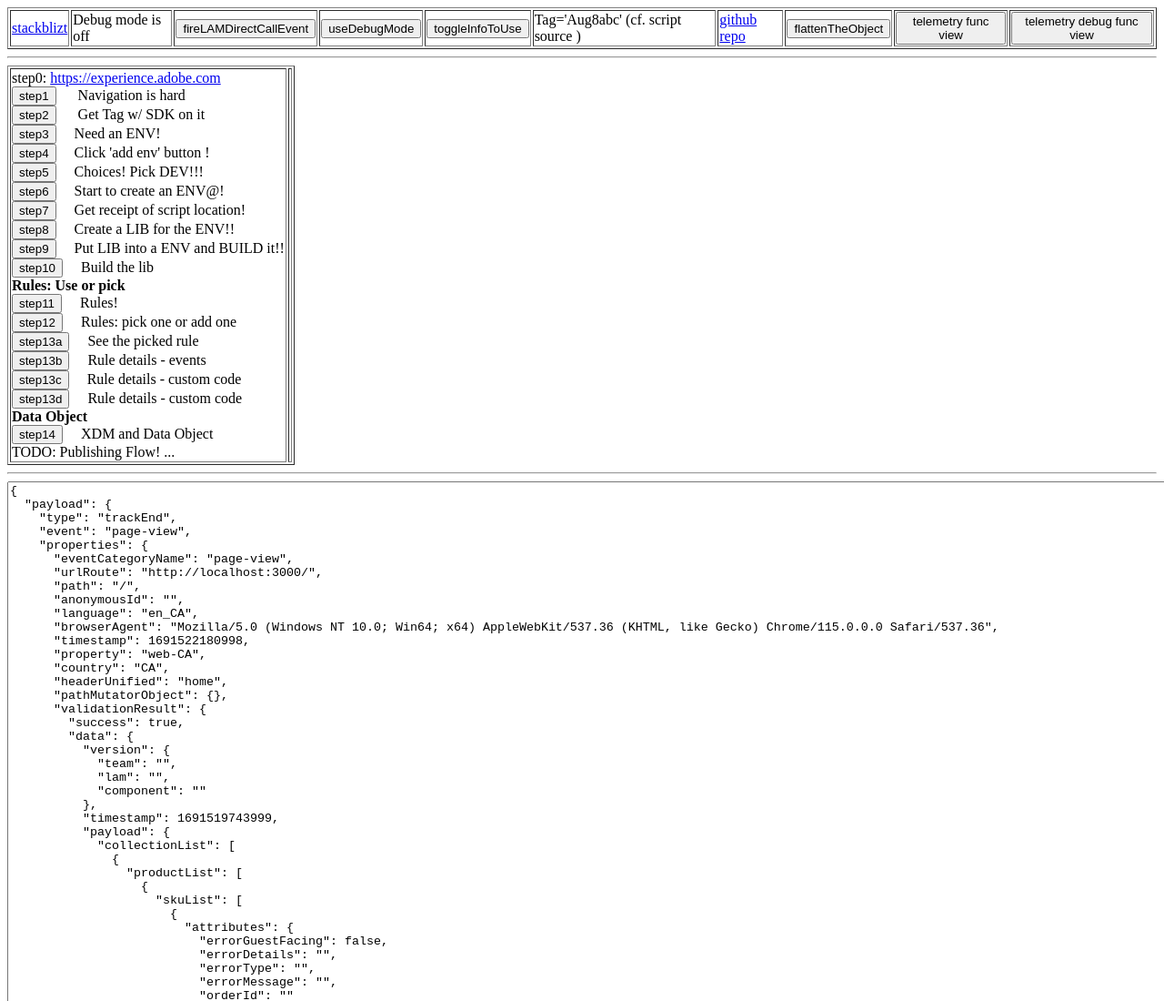
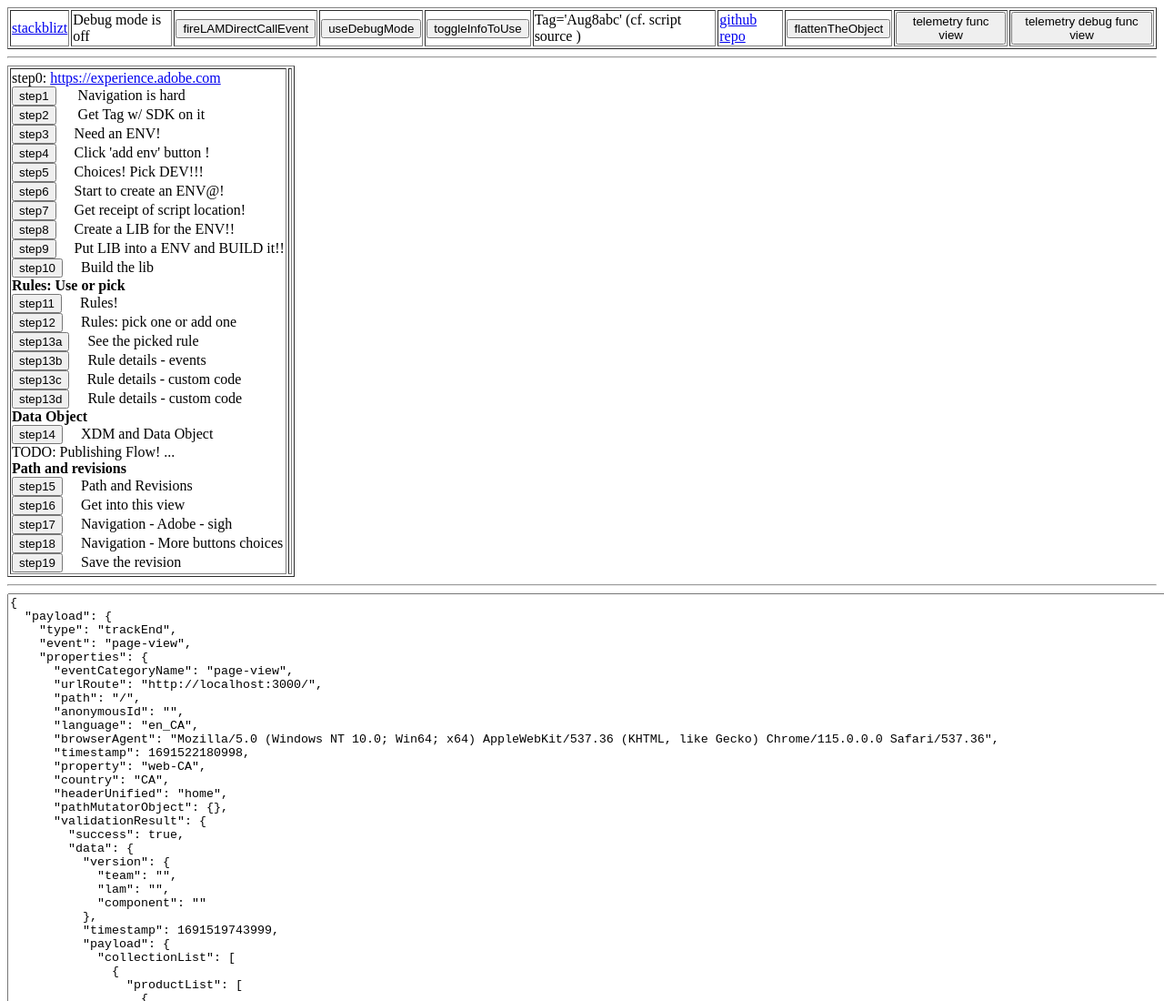
Before and after one commit to mulefish/adobe_docs, a plain HTML site: page index.html in a window 1280 px wide. Shown: the top 1100 px of the page at 91% size. Drawn offline with Linux system fonts and the light colour scheme.

Commit message:
Added Revisions

```diff
--- a/index.html
+++ b/index.html
@@ -125,6 +125,20 @@
           <button class='steps' onClick="showThingSpecial('https://imgur.com/zvPK8yQ.png', ' ', '100')">step13d</button>Rule details - custom code <br />
           <b>Data Object</b><br />
           <button class='steps' onClick="showThing('https://imgur.com/P3AVqYY.png', 'This is tricky')">step14</button>XDM and Data Object <br /> TODO: Publishing Flow! ... <br />
+          <b>Path and revisions</b><br />
+          <button class='steps' onClick="showThing('https://imgur.com/TlSigUz.png', '')">step15</button>Path and Revisions<br />
+          <button class='steps' onClick="showThing('https://imgur.com/Y2iEaZM.png', '', '100')">step16</button>Get into this view<br />
+          <button class='steps' onClick="showThing('https://imgur.com/dkrgTOR.png', '', '100')">step17</button>Navigation - Adobe - sigh<br />
+          <button class='steps' onClick="showThing('https://imgur.com/7KJXHeN.png', '', '350')">step18</button>Navigation - More buttons choices<br />
+          <button class='steps' onClick="showThing('https://imgur.com/OaQZ1Xr.png', '')">step19</button>Save the revision<br />
+
+
+
+
+
+
+
+
         </td>
         <td valign="top">
           <div id="steps">
```
